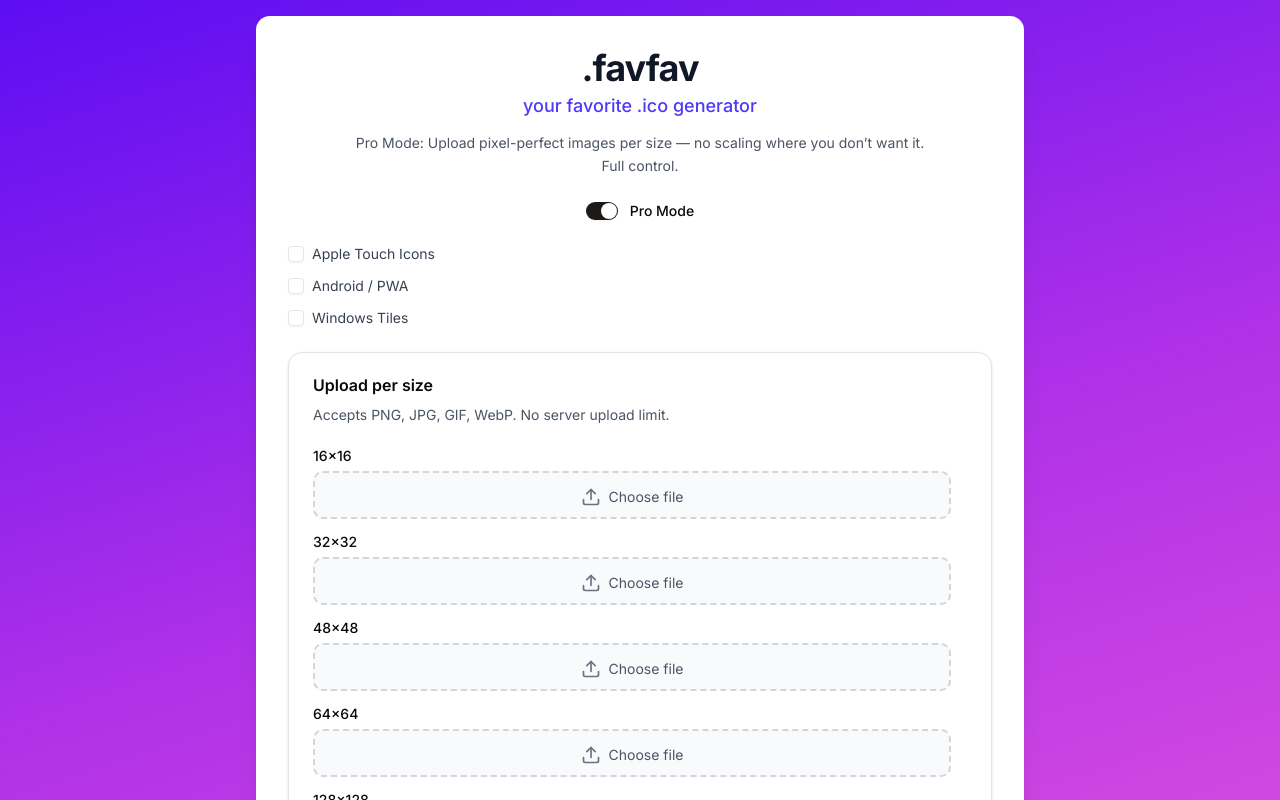
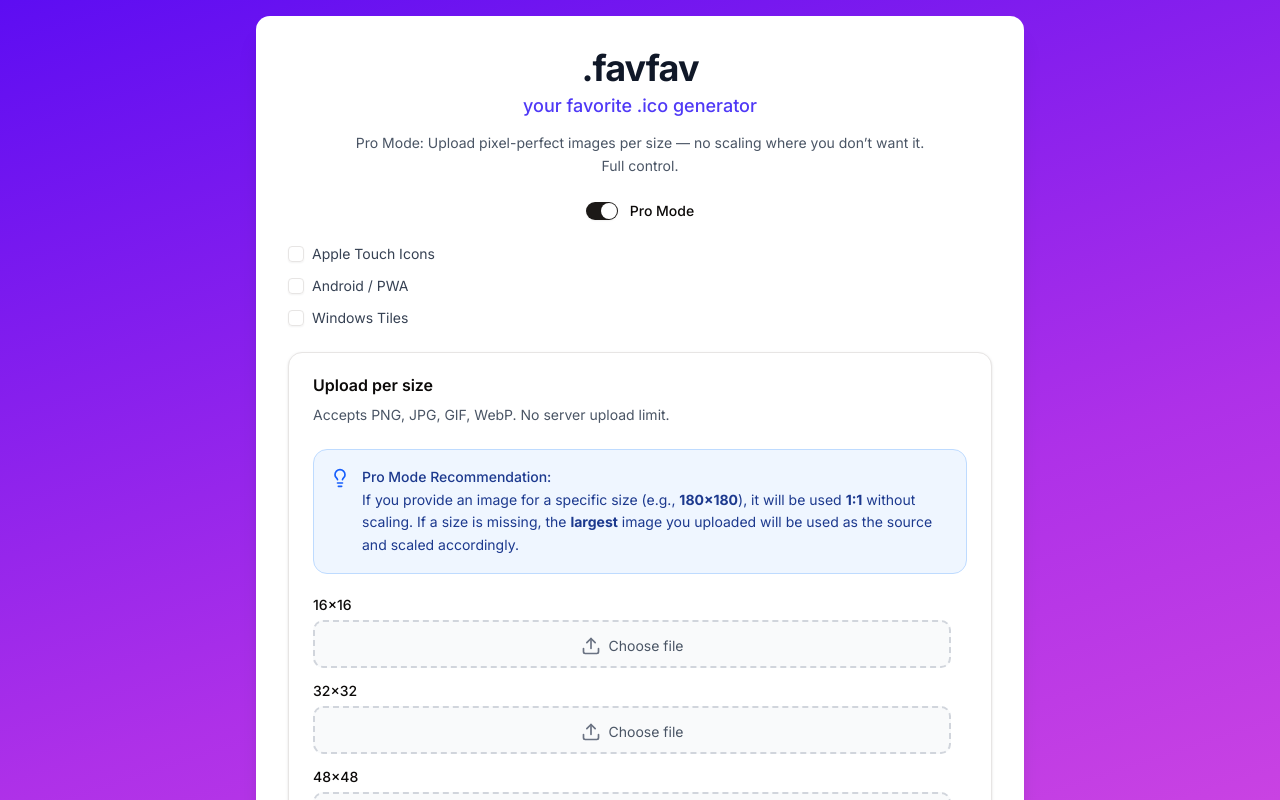
Before and after one commit to phunck/favfav, a Next.js app: page / in a window 1280 px wide. Both pictures are taken after a click on the switch 601 px from the left and 210 px from the top of the page. Shown: the top 800 px of the page. Built offline with nearby package versions, Linux system fonts and the light colour scheme.

Commit message:
fix: Missing info added

```diff
--- a/src/app/page.tsx
+++ b/src/app/page.tsx
@@ -461,6 +461,14 @@ function HomePage() {
               </p>
             </CardHeader>
             <CardContent className="space-y-6">
+              <InfoTip>
+                <p className="font-medium">Pro Mode Recommendation:</p>
+                <p>
+                  If you provide an image for a specific size (e.g., <strong>180x180</strong>),
+                  it will be used <strong>1:1</strong> without scaling. If a size is missing, the <strong>largest</strong> image you uploaded
+                  will be used as the source and scaled accordingly.
+                </p>
+              </InfoTip>
               <ScrollArea className="h-96 pr-4">
                 <div className="space-y-4">
                   {displaySizes.map((size) => (
```
